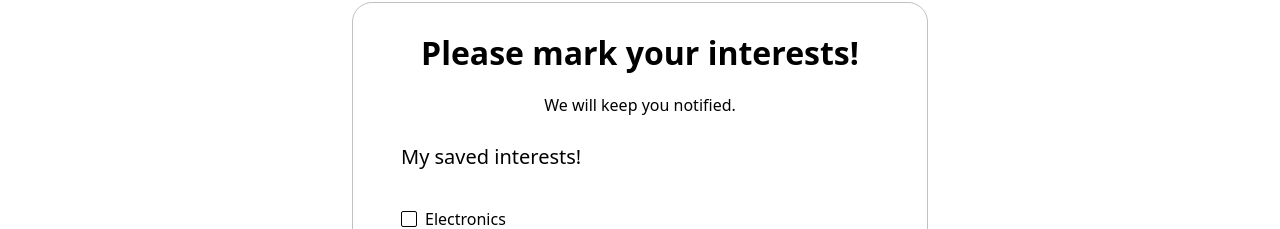
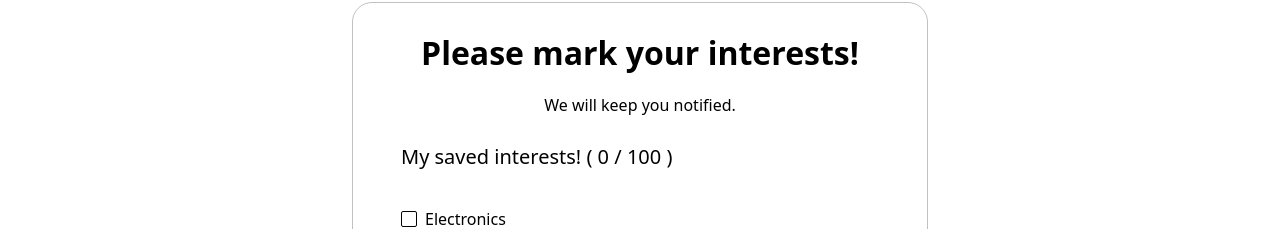
Before and after one commit to isahilsachdev/turnover-user-auth, a Next.js app: page /category in a window 1280 px wide. Shown: the part 178-407 px from the top of the page. Built offline with nearby package versions, Linux system fonts and the light colour scheme; sample sign-in values are in the browser's storage.

Commit message:
changes for category

```diff
--- a/src/pages/category/index.jsx
+++ b/src/pages/category/index.jsx
@@ -70,7 +70,7 @@ function Category() {
         <div className="w-[576px] min-h-[380px] h-[fit-content] bg-white border border-[#C1C1C1] rounded-[20px] p-8">
           <h1 className="text-center text-[32px] font-semibold mb-4 leading-9">Please mark your interests!</h1>
           <p className="text-center text-[16px] mb-4 leading-9">We will keep you notified.</p>
-          <p className="font-medium px-4 text-[20px] mb-8 leading-9">My saved interests!</p>
+          <p className="font-medium px-4 text-[20px] mb-8 leading-9">My saved interests! <span>{`( ${selectedCategories?.length} / 100 )`}</span></p>
           {/* Render categories */}
           <div className='px-4'>
             {(currentItems && currentItems.length > 0) ? (
```
